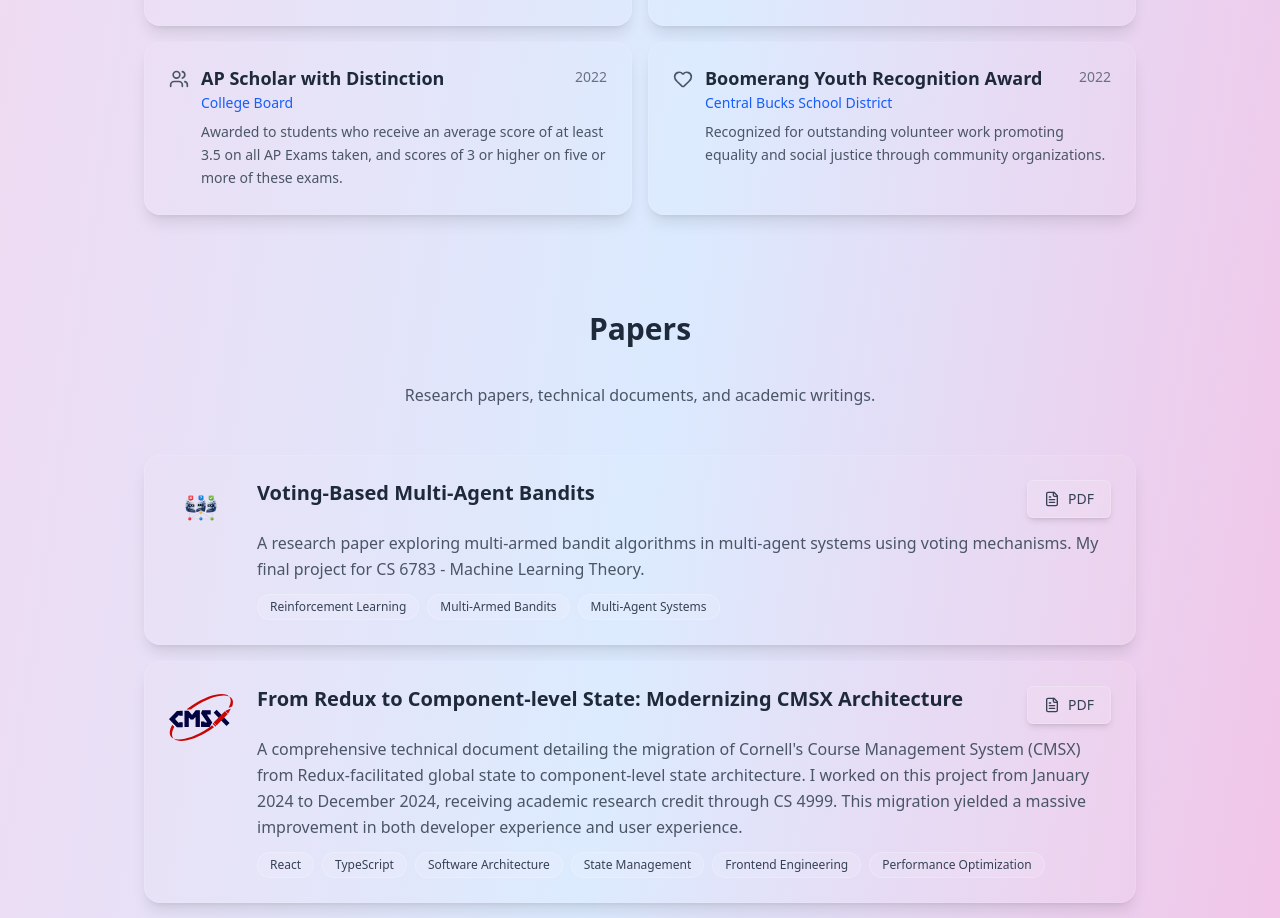
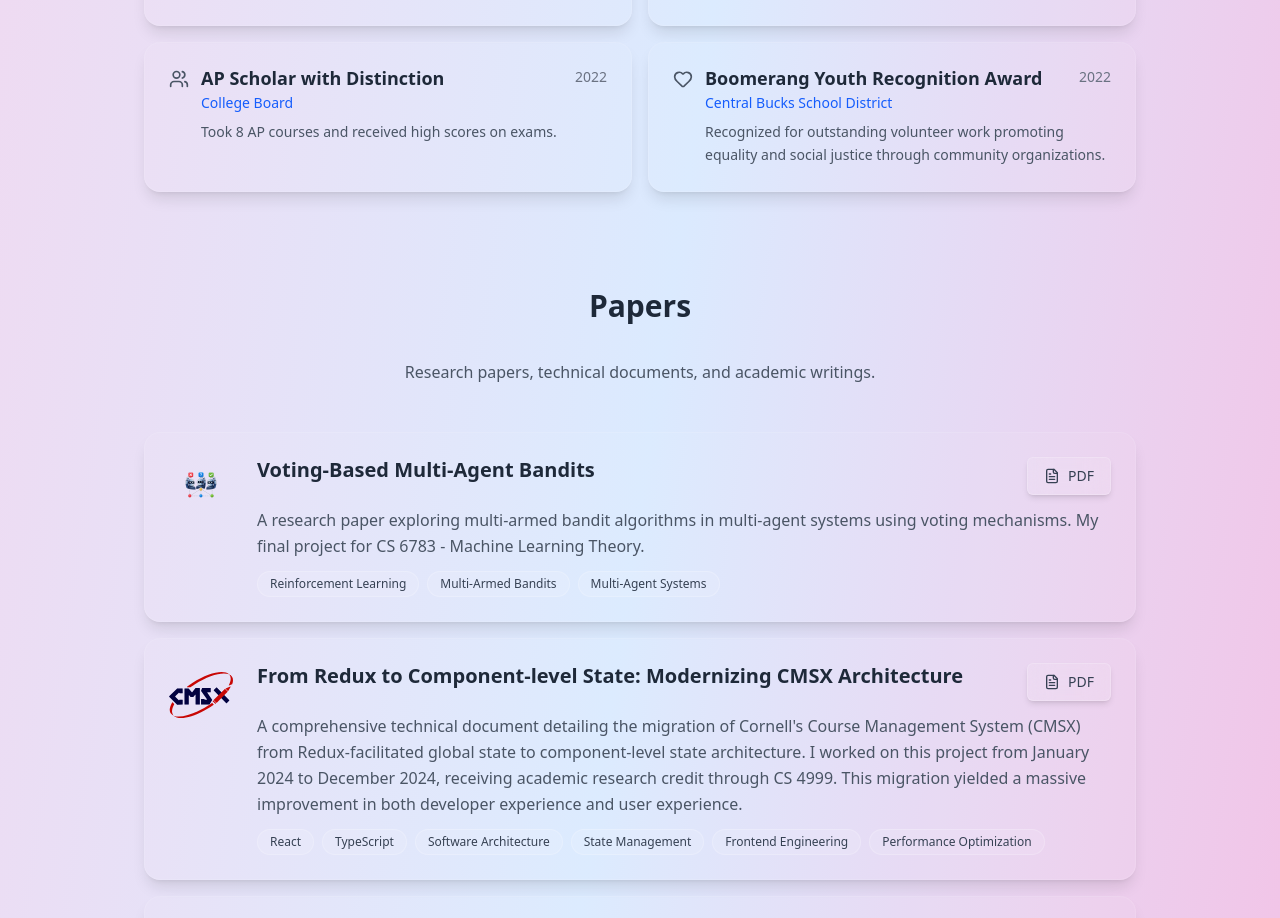
Before and after one commit to LambdaAK/Alex-Kozik-Portfolio, a React (Vite) app: page / in a window 1280 px wide. Shown: the part 3867-4785 px from the top of the page. Built offline with nearby package versions, Linux system fonts and the light colour scheme.

Commit message:
Updated AP scholar

```diff
--- a/src/App.tsx
+++ b/src/App.tsx
@@ -773,7 +773,7 @@ const awardsData: Award[] = [
   {
     title: "AP Scholar with Distinction",
     organization: "College Board",
-    description: "Awarded to students who receive an average score of at least 3.5 on all AP Exams taken, and scores of 3 or higher on five or more of these exams.",
+    description: "Took 8 AP courses and received high scores on exams.",
     date: "2022",
     icon: "users"
   },
```
